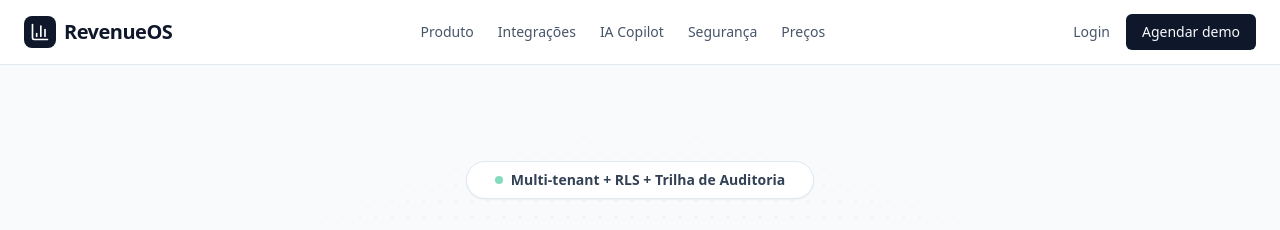
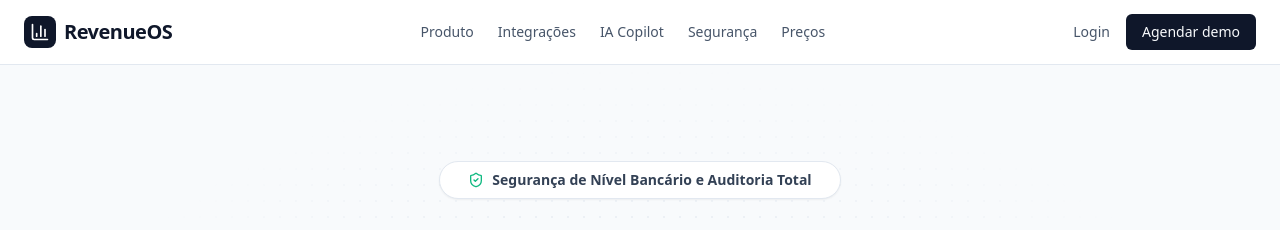
Before and after one commit to nicoolasmr/ferramenta-financeira, a Next.js app: page / in a window 1280 px wide. Shown: the top 230 px of the page. Built offline with nearby package versions, Linux system fonts and the light colour scheme.

Commit message:
fix(marketing): simplify security pill copy

```diff
--- a/src/app/(marketing)/page.tsx
+++ b/src/app/(marketing)/page.tsx
@@ -62,9 +62,9 @@ export default function LandingPage() {
                     <div className="absolute inset-0 bg-[radial-gradient(#e2e8f0_1px,transparent_1px)] [background-size:16px_16px] [mask-image:radial-gradient(ellipse_50%_50%_at_50%_50%,#000_70%,transparent_100%)] opacity-50"></div>
                     <div className="container relative mx-auto max-w-6xl px-4 text-center">
                         <div className="mx-auto mb-6 flex max-w-fit items-center justify-center space-x-2 overflow-hidden rounded-full border border-slate-200 bg-white px-7 py-2 shadow-sm transition-all hover:border-slate-300 hover:bg-slate-50">
-                            <span className="flex h-2 w-2 rounded-full bg-emerald-500 animate-pulse"></span>
+                            <ShieldCheck className="w-4 h-4 text-emerald-500" />
                             <p className="text-sm font-semibold text-slate-700">
-                                Multi-tenant + RLS + Trilha de Auditoria
+                                Segurança de Nível Bancário e Auditoria Total
                             </p>
                         </div>
 
```
